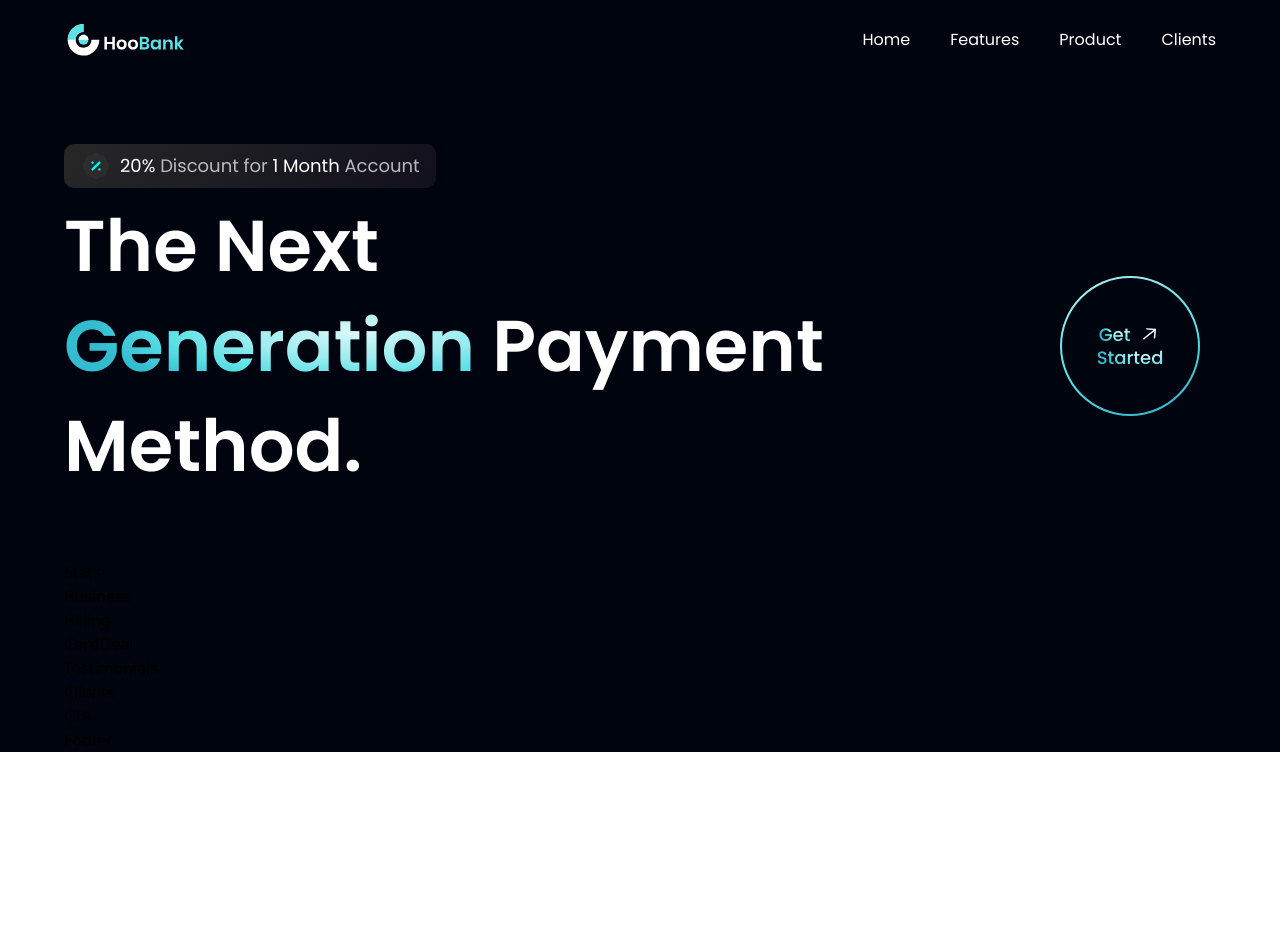
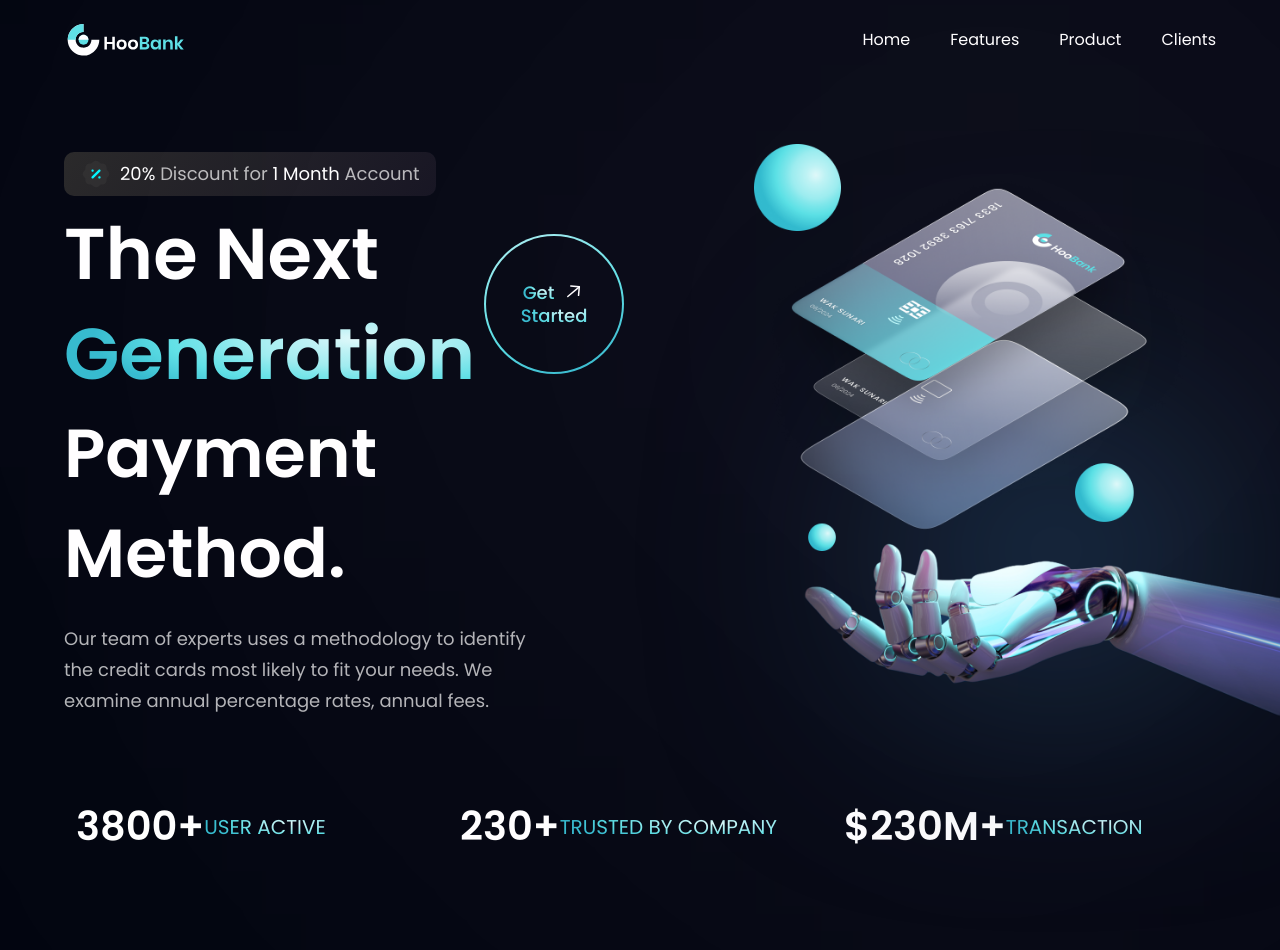
Before and after one commit to BrylleMutia/react-tailwind-hoobank, a React (Vite) app: page / in a window 1280 px wide. Shown: the top 950 px of the page. Before the commit the page ends 800 px from the top, so only its background shows below. Built offline with nearby package versions, Linux system fonts and the light colour scheme.

Commit message:
updated hero with stats

```diff
--- a/src/components/Hero.jsx
+++ b/src/components/Hero.jsx
@@ -1,6 +1,6 @@
 import React from "react";
 import styles from "../style";
-import { discount } from "../assets";
+import { discount, robot } from "../assets";
 import { GetStarted } from "../components";
 
 // prettier-ignore
@@ -28,13 +28,33 @@
             <h1 className="flex-1 font-poppins font-semibold text-[72px] text-[52px] text-white ss:leading-[100px] leading-[75px]">
                The Next <br className="sm:block hidden" /> {" "}
                <span className="text-gradient">Generation</span>
-               {" "}Payment Method.
+               {" "}
             </h1>
 
             <div className="ss:flex hidden md:mr-4 mr-0">
                <GetStarted />
             </div>
          </div>
+
+         <h1 className="font-poppins font-semibold text-[68px] text-[52px] text-white ss:leading-[100px] leading-[75px] w-full">
+            Payment Method.
+         </h1>
+         <p className={`${styles.paragraph} max-w-[470px] mt-5`}>
+          Our team of experts uses a methodology to identify the credit cards
+          most likely to fit your needs. We examine annual percentage rates,
+          annual fees.
+        </p>
+      </div>
+
+      <div className={`flex-1 flex ${styles.flexCenter} md:my-0 my-10 relative`}>
+         <img src={robot} alt="billing" className="w-[100%] h-[100%] relative z-[5]" />
+         <div className="absolute z-[0] w-[40%] h-[35%] top-0 pink__gradient"></div>
+         <div className="absolute z-[1] w-[80%] h-[80%] rounded-full bottom-40 white__gradient"></div>
+         <div className="absolute z-[0] w-[50%] h-[50%] right-20 bottom-20 blue__gradient"></div>
+      </div>
+
+      <div className={`ss:hidden ${styles.flexCenter}`}>
+
       </div>
    </section>
 );
--- a/src/components/Stats.jsx
+++ b/src/components/Stats.jsx
@@ -1,7 +1,23 @@
 import React from "react";
+import { stats } from "../constants";
+import styles from "../style";
 
-const Stats = () => {
-   return <div>Stats</div>;
-};
+const Stats = () => (
+   <section className={`${styles.flexCenter} flex-row flex-wrap sm:mb-20 mb-6`}>
+      {stats.map((stat, index) => (
+         <div
+            key={stat.id}
+            className={`flex-1 flex justify-start items-center flex-row m-3`}
+         >
+            <h4 className="font-poppins font-semibold xs:text-[40px] text-[30px] xs:leading-[53px] leading-[43px] text-white">
+               {stat.value}
+            </h4>
+            <p className="font-poppins font-normal xs:text-[20px] text-[15px] xs:leading-[26px] leading-[21px] text-gradient uppercase">
+               {stat.title}
+            </p>
+         </div>
+      ))}
+   </section>
+);
 
 export default Stats;
```
